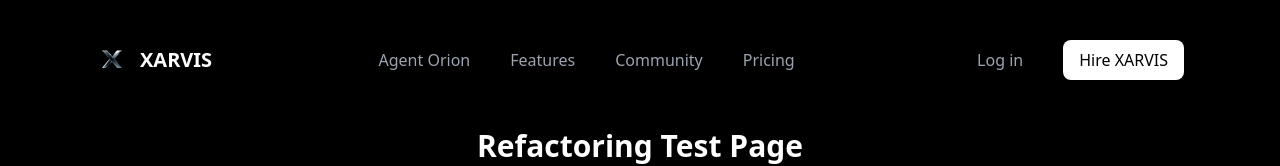
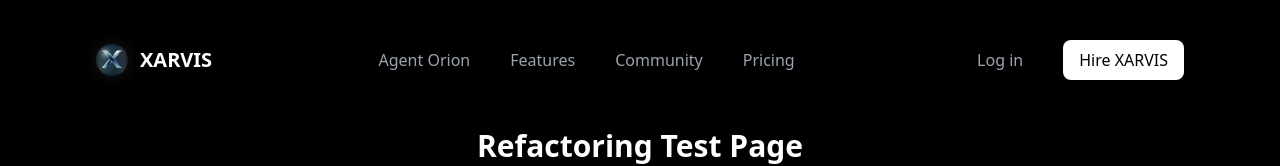
Before and after one commit to ayaryabi/xarvis, a Next.js app: page /refactor in a window 1280 px wide. Shown: the top 166 px of the page. Built offline with nearby package versions, Linux system fonts and the light colour scheme.

Commit message:
refactor navbar done

```diff
--- a/src/components/common/logo/index.tsx
+++ b/src/components/common/logo/index.tsx
@@ -6,11 +6,13 @@ import { cn } from "@/lib/utils"
 interface LogoProps {
   className?: string
   size?: "sm" | "md" | "lg"
+  effect?: "metallic" | "holographic" | "none"
 }
 
 export function Logo({
   className,
-  size = "md"
+  size = "md",
+  effect = "metallic"
 }: LogoProps) {
   const sizeClass = {
     sm: "h-6 w-6",
@@ -18,9 +20,16 @@ export function Logo({
     lg: "h-10 w-10"
   }
 
+  const effectClass = {
+    metallic: "metallic-logo-container",
+    holographic: "holographic-shimmer",
+    none: ""
+  }
+
   return (
     <div className={cn(
       "rounded-full overflow-hidden flex items-center justify-center",
+      effectClass[effect],
       sizeClass[size],
       className
     )}>
--- a/src/components/pages/landing/navbar.tsx
+++ b/src/components/pages/landing/navbar.tsx
@@ -27,7 +27,7 @@ export function Navbar() {
         }`}
       >
         <div className="flex items-center">
-          <Logo className="mr-3" />
+          <Logo className="mr-3" effect="holographic" />
           <span className="font-bold text-xl">XARVIS</span>
         </div>
 
```
